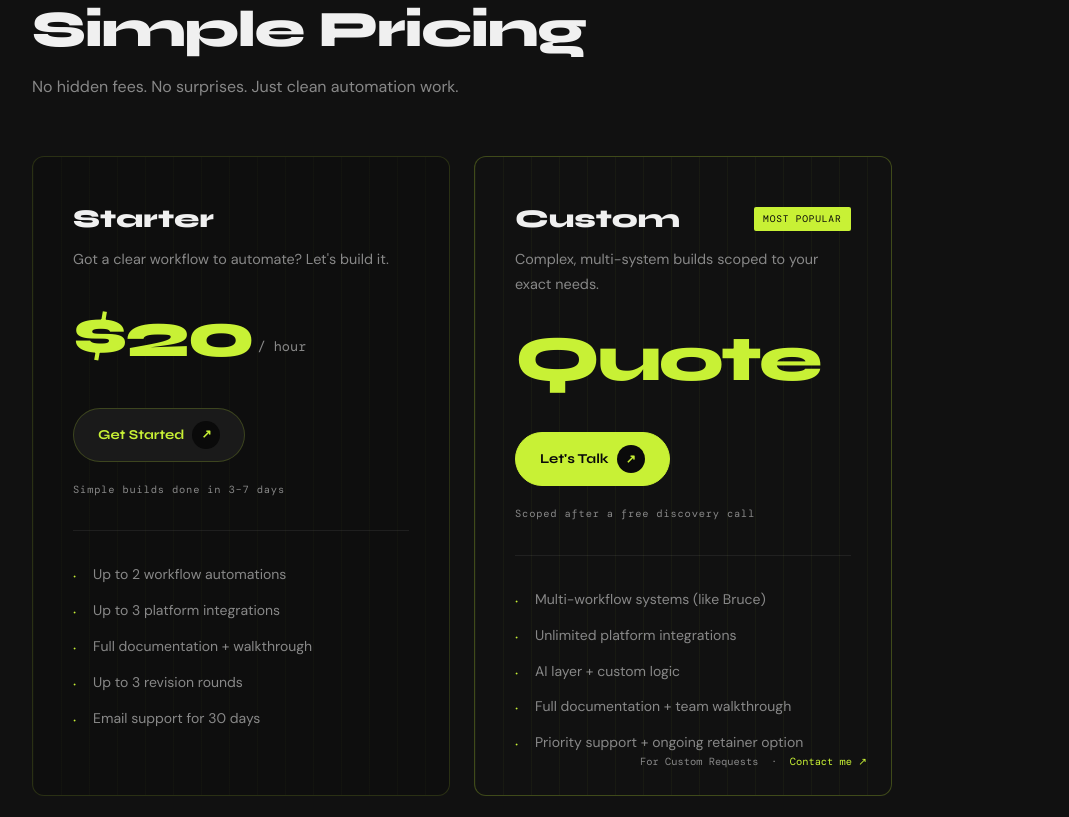
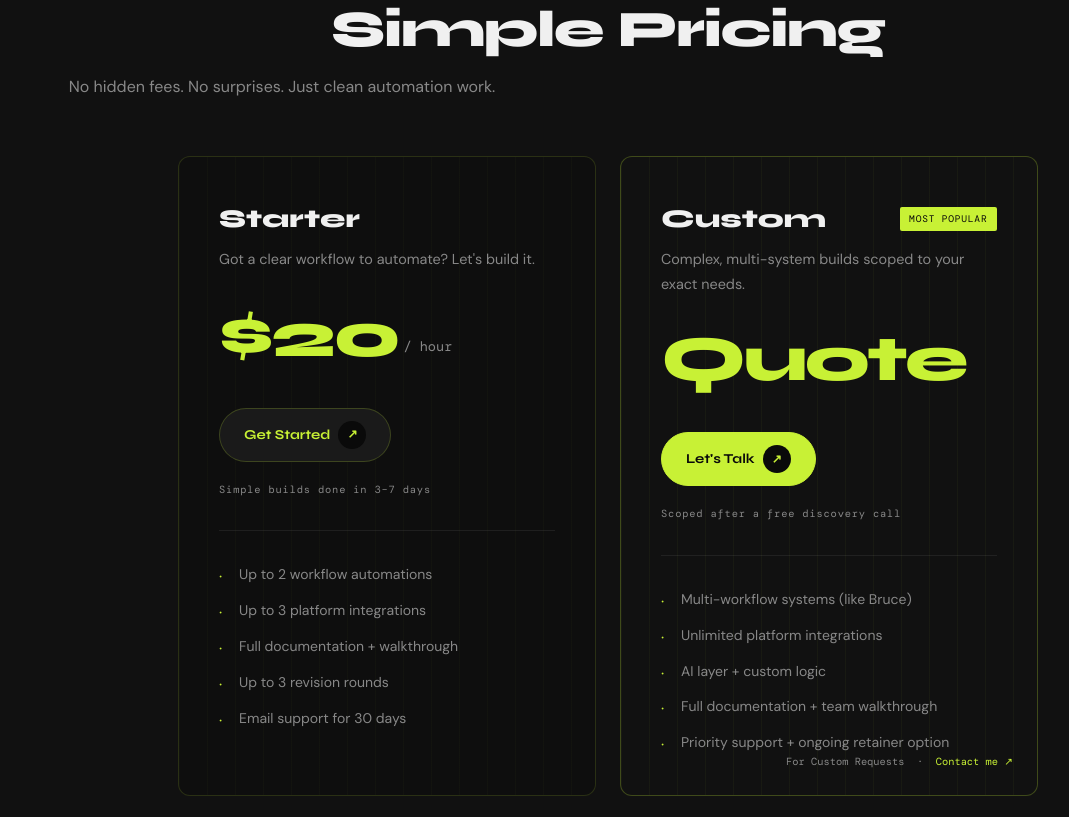
Before and after one commit to BoschPilot-AI/portfolio, a plain HTML site: page index.html in a window 1280 px wide. Shown: the part 6243-7060 px from the top of the page, without its empty margins (32-1101 px from the left). Drawn offline with nearby package versions, Linux system fonts and the light colour scheme; a web font is replaced by a local one.

Commit message:
Add files via upload

```diff
--- a/index.html
+++ b/index.html
@@ -772,12 +772,12 @@
 </section>
 
 <!-- PRICING -->
-<section id="pricing" style="background:var(--bg2);">
+<section id="pricing" style="background:var(--bg2);text-align:center;">
   <div class="section-tag">Pricing</div>
   <h2 class="section-title">Simple Pricing</h2>
   <p class="section-sub">No hidden fees. No surprises. Just clean automation work.</p>
 
-  <div style="display:grid;grid-template-columns:1fr 1fr;gap:1.5rem;max-width:860px;">
+  <div style="display:grid;grid-template-columns:1fr 1fr;gap:1.5rem;max-width:860px;margin:0 auto;text-align:left;">
 
     <!-- STARTER -->
     <div class="pricing-card" id="card-starter">
```
